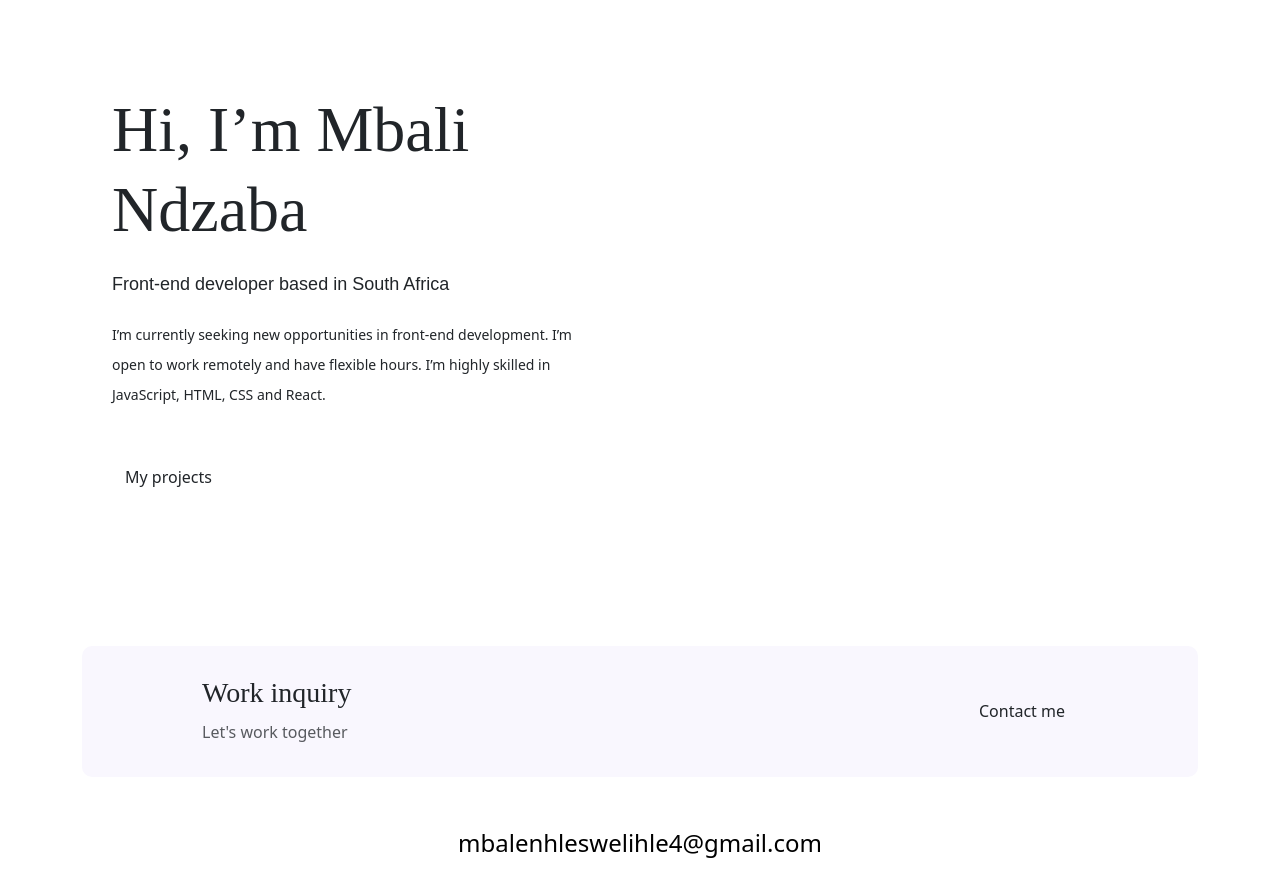
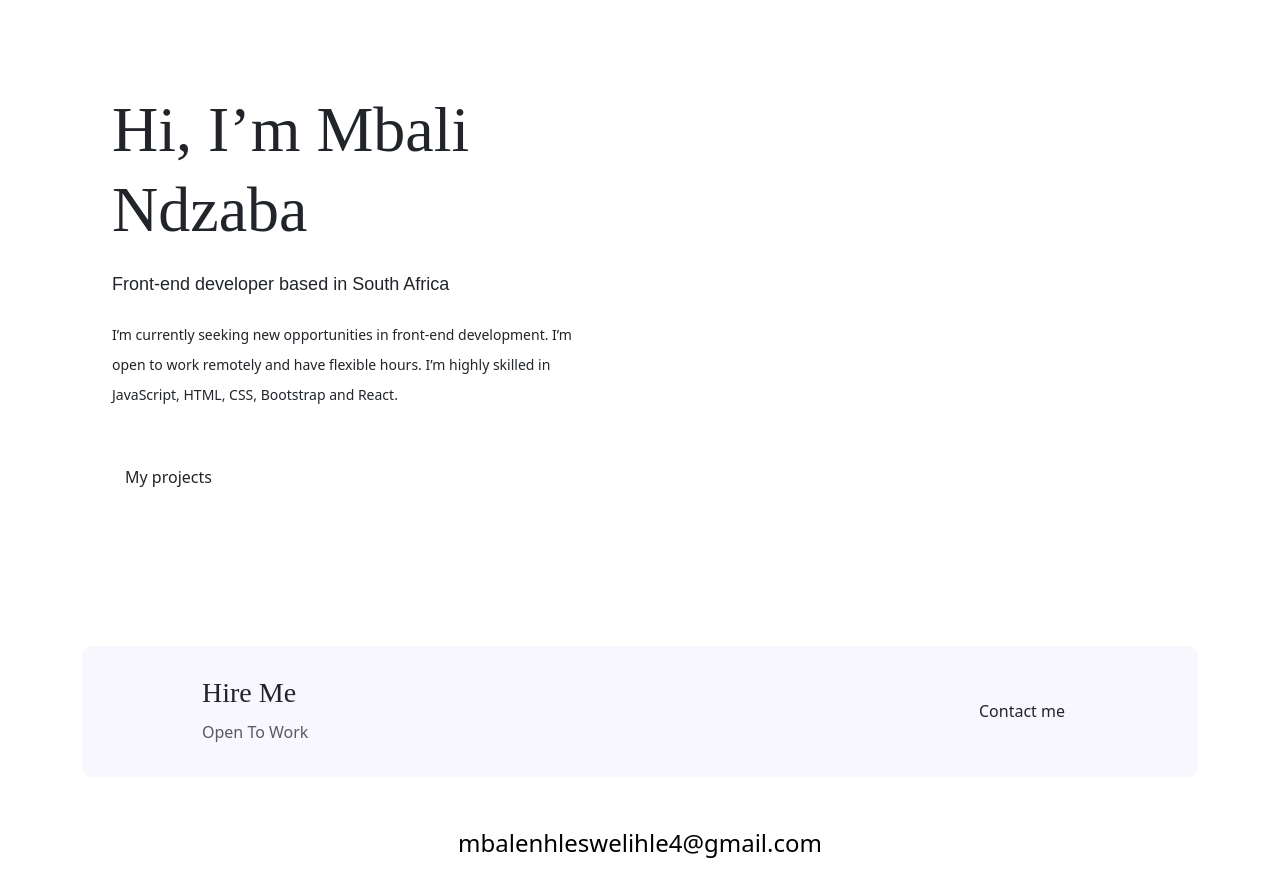
Before and after one commit to imbaliyezwe/new-portfolio-project, a plain HTML site: page index.html in a window 1280 px wide. Shown: the part 82-952 px from the top of the page. Drawn offline with nearby package versions, Linux system fonts and the light colour scheme; a web font is replaced by a local one.

Commit message:
fixed a few errors

```diff
--- a/index.html
+++ b/index.html
@@ -59,7 +59,7 @@
                     <h2 class="mb-4">Front-end developer based in South Africa </h2>
                     <p class="mb-5">
                         I’m currently seeking new opportunities in front-end development. I’m open to work remotely and
-                        have flexible hours. I’m highly skilled in JavaScript, HTML, CSS and React.
+                        have flexible hours. I’m highly skilled in JavaScript, HTML, CSS, Bootstrap and React.
                     </p>
                     <a href="/work.html" class="btn btn-branding">My projects</a>
                 </div>
@@ -72,8 +72,8 @@
     <footer class="container">
         <div class="contact-box justify-content-between mb-5 d-none d-md-flex">
             <div>
-                <h3>Work inquiry</h3>
-                <p class="text-muted">Let's work together</p>
+                <h3>Hire Me</h3>
+                <p class="text-muted">Open To Work</p>
             </div>
             <div>
                 <a href="/contact.html" class="btn btn-branding mt-3" title="Contact Mbali">
```
Also changed, not shown: about.html (+1 -0 lines), contact.html (+1 -0 lines), projects.html (+1 -0 lines), images/Capture wthr.PNG (added).
